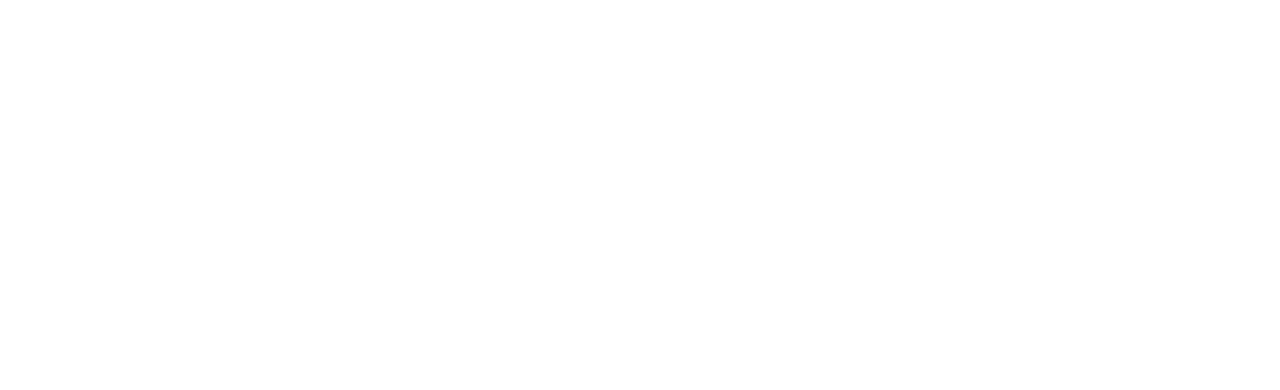
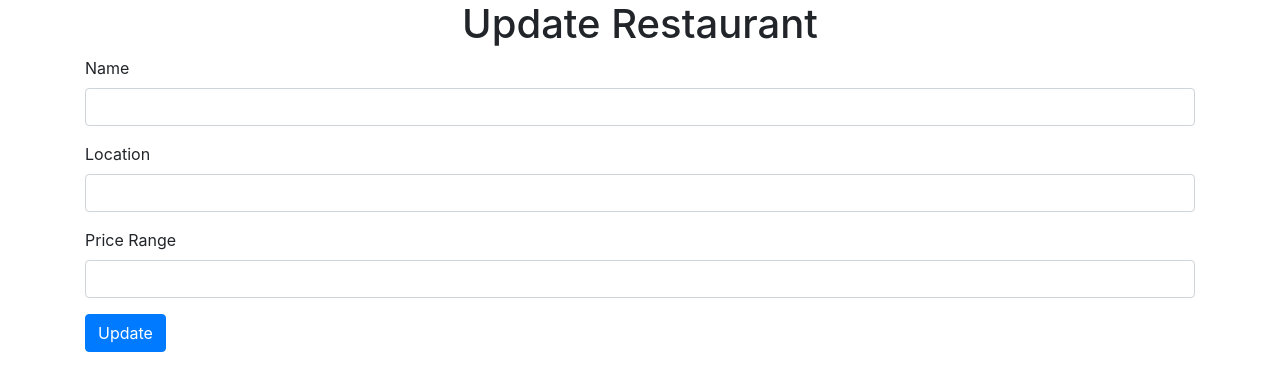
Before and after one commit to finiky/Restaurantfinder, a React (Create React App) app in the folder client/: page /restaurants/1/update in a window 1280 px wide. Shown: the top 390 px of the page. Built offline with nearby package versions, Linux system fonts and the light colour scheme; no server answers.

Commit message:
created DELETE and UPDATE react component

```diff
--- a/client/src/RestaurantList.js
+++ b/client/src/RestaurantList.js
@@ -1,7 +1,9 @@
 import { useContext, useEffect } from "react";
+import { useNavigate } from "react-router-dom";
 import { RestaurantContext } from "./contextApi/RestaurantsContext";
 const RestaurantList = (props) => {
   const { restaurants, setRestaurants } = useContext(RestaurantContext);
+  const navigate = useNavigate();
   useEffect(() => {
     try {
       const fetchData = async () => {
@@ -12,6 +14,31 @@
       fetchData();
     } catch (error) {}
   }, []);
+  const handleDelete = async (restaurantId) => {
+    try {
+      const response = await fetch(
+        `http://localhost:5000/api/restaurants/${restaurantId}`,
+        {
+          method: "DELETE",
+          headers: {
+            "CONTENT-TYPE": "application/json",
+          },
+        }
+      );
+      setRestaurants(
+        restaurants.filter((restaurant) => restaurant.id !== restaurantId)
+      );
+    } catch (error) {
+      console.log(error);
+    }
+  };
+  const handleUpdate = async (restaurantId) => {
+    try {
+      navigate(`/restaurants/${restaurantId}/update`);
+    } catch (error) {
+      console.log(error);
+    }
+  };
   return (
     <div className="list-group">
       <table className="table table-dark table-hover">
@@ -26,17 +53,30 @@
           </tr>
         </thead>
         <tbody>
-          {restaurants && restaurants.map((restaurant) => (
+          {restaurants &&
+            restaurants.map((restaurant) => (
               <tr key={restaurant.id}>
                 <td>{restaurant.name}</td>
                 <td>{restaurant.location}</td>
                 <td>{"$".repeat(restaurant.price_range)}</td>
                 <td>reviews</td>
                 <td>
-                <button className="btn btn-warning">Edit</button>
+                  <button
+                    className="btn btn-warning"
+                    onClick={() => {
+                      handleUpdate(restaurant.id);
+                    }}
+                  >
+                    Edit
+                  </button>
                 </td>
                 <td>
-                <button className="btn btn-danger">Delete</button>
+                  <button
+                    className="btn btn-danger"
+                    onClick={() => handleDelete(restaurant.id)}
+                  >
+                    Delete
+                  </button>
                 </td>
               </tr>
             ))}
--- a/client/src/routes/UpdateRestaurant.js
+++ b/client/src/routes/UpdateRestaurant.js
@@ -1,5 +1,74 @@
+import { useParams } from "react-router-dom";
+import { useState, useEffect } from "react";
 const UpdateRestaurant = () => {
-  return <div></div>;
+  const { id } = useParams();
+  const [name, setName] = useState("");
+  const [location, setLocation] = useState("");
+  const [price_range, setPriceRange] = useState("");
+  useEffect(() => {
+    const getRestaurant = async () => {
+      const response = await fetch(
+        `http://localhost:5000/api/restaurants/${id}`
+      );
+      const data = await response.json();
+      setName(data.data.name);
+      setLocation(data.data.location);
+      setPriceRange(data.data.price_range);
+    };
+    getRestaurant();
+  }, [id]);
+  const handleSubmit = async (e) => {
+    e.preventDefault();
+    const response = await fetch(
+      `http://localhost:5000/api/restaurants/${id}`,
+      {
+        method: "PUT",
+        headers: {
+          "CONTENT-TYPE": "application/json",
+        },
+        body: JSON.stringify({ name, location, price_range }),
+      }
+    );
+  };
+  return (
+    <div>
+      <h1 className="text-center">Update Restaurant</h1>
+      <div>
+        <form onSubmit={handleSubmit}>
+          <div className="form-group">
+            <label htmlFor="name">Name</label>
+            <input
+              id="name"
+              className="form-control"
+              value={name}
+              onChange={(e) => setName(e.target.value)}
+            />
+          </div>
+          <div className="form-group">
+            <label htmlFor="location">Location</label>
+            <input
+              id="location"
+              className="form-control"
+              value={location}
+              onChange={(e) => setLocation(e.target.value)}
+            />
+          </div>
+          <div className="form-group">
+            <label htmlFor="priceRange">Price Range</label>
+            <input
+              id="price_range"
+              className="form-control"
+              value={price_range}
+              onChange={(e) => setPriceRange(e.target.value)}
+            />
+          </div>
+          <button type="submit" className="btn btn-primary">
+            Update
+          </button>
+        </form>
+      </div>
+    </div>
+  );
 };
 
 export default UpdateRestaurant;
```
Lines whose indentation alone changed are shown as unchanged.
